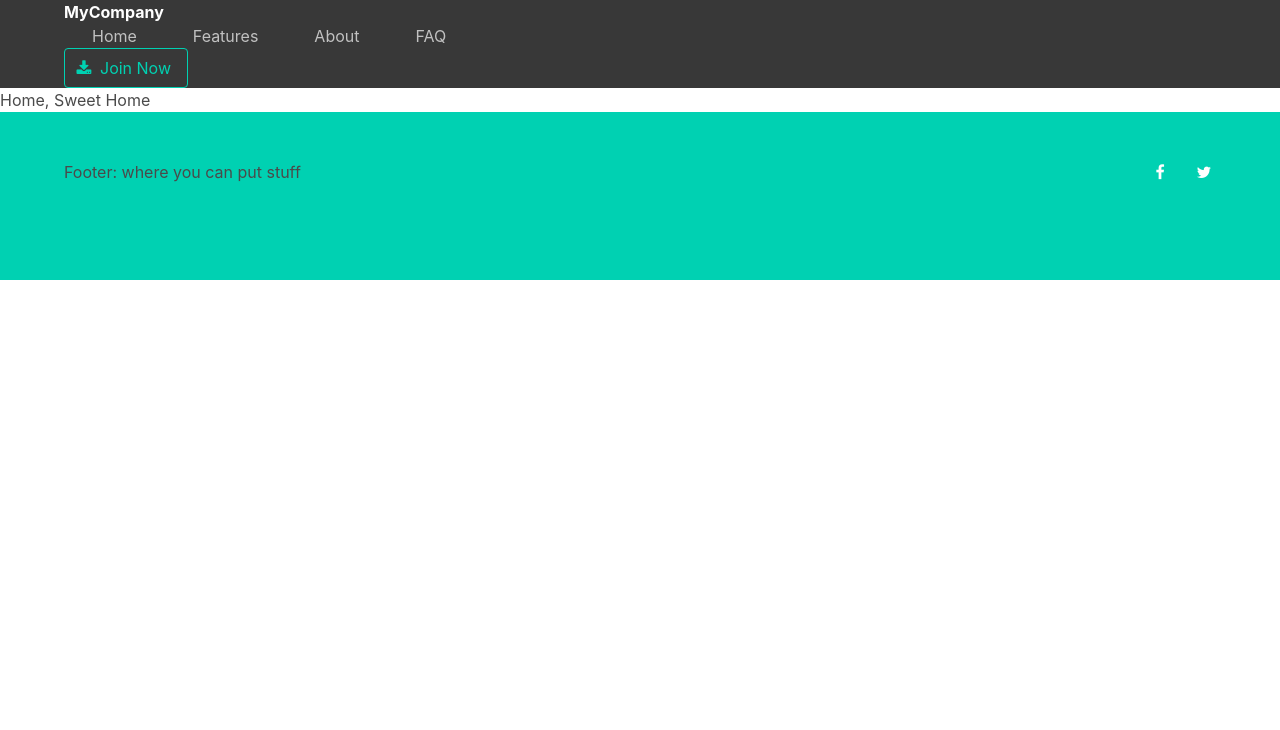
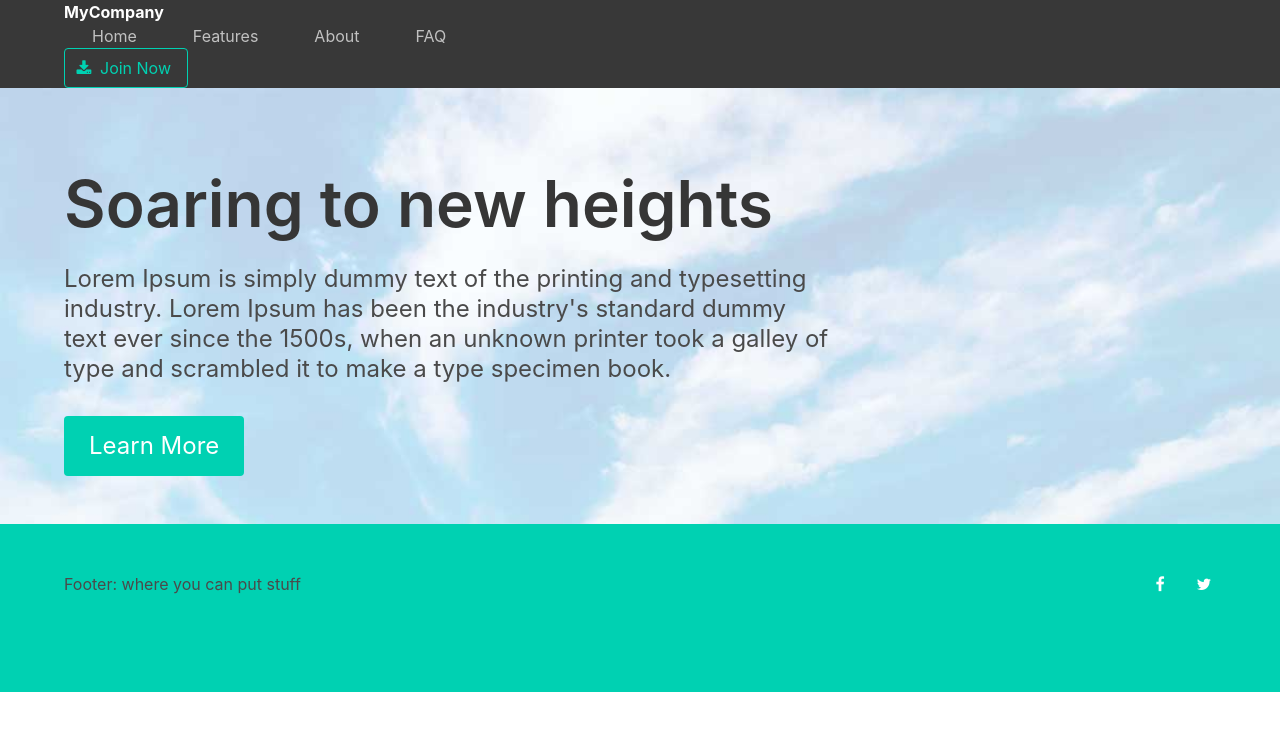
Before and after one commit to demitry/udemy-fe, a Vue app in the folder vue/compare-vue/: page /#/ in a window 1280 px wide. Shown: the top 730 px of the page. Built offline with nearby package versions, Linux system fonts and the light colour scheme.

Commit message:
hero section

```diff
--- a/vue/compare-vue/src/components/Home.vue
+++ b/vue/compare-vue/src/components/Home.vue
@@ -1,16 +1,50 @@
 <template>
   <div class="home">
-    Home, Sweet Home
+    <!-- Hero Section -->
+    <section class="hero">
+      <div class="hero-body">
+        <div class="container">
+          <!-- use interpolation (heading from export defaults) -->
+          <h1 class="title">{{ heading }}</h1>
+          <div class="is-two-thirds column is-paddingless">
+            <h2 class="subtitle is-4">{{ subheading }}</h2>
+          </div>
+          <a class="button is-large is-primary" id="learn">Learn More</a>
+        </div>
+      </div>
+    </section>
   </div>
 </template>
 
 <script>
 export default {
-  name: 'home'
+  name: 'home',
+  data () {
+    return {
+      heading: 'Soaring to new heights',
+      subheading: "Lorem Ipsum is simply dummy text of the printing and typesetting industry. Lorem Ipsum has been the industry's standard dummy text ever since the 1500s, when an unknown printer took a galley of type and scrambled it to make a type specimen book."
+    }
+  }
 }
 </script>
 
 <!-- Add "scoped" attribute to limit CSS to this component only -->
 <style lang='sass' scoped>
 @import '../mq'
+
+.hero
+  background: url('../assets/clouds.jpg')
+  background-size: cover
+
+  .title
+    +mobile
+      font-weight: bold
+    +tablet
+      font-size: 2.5rem
+    +desktop
+      font-size: 4rem
+      margin-top: 2rem
+
+  h2
+    margin: 1.5rem 0 2rem 0 !important
 </style>
```
Also changed, not shown: vue/compare-vue/src/assets/clouds.jpg (added), vue/compare-vue/src/assets/logo.png (deleted).
